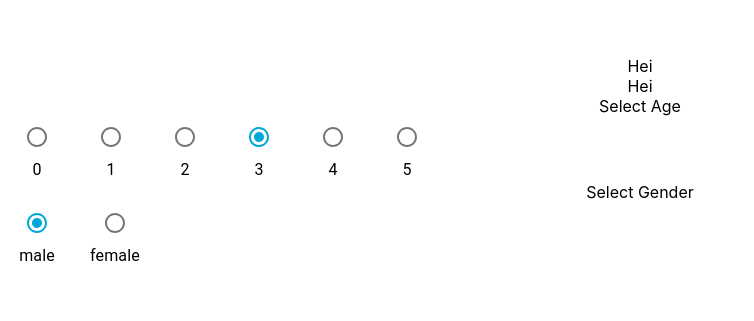
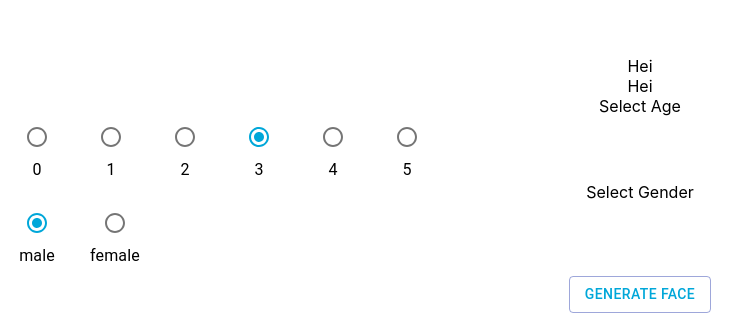
Before and after one commit to CogitoNTNU/face-aging, a React (Create React App) app in the folder face-aging-app/: page / in a window 1280 px wide. Shown: the part 1756-2077 px from the top of the page, without its empty margins (0-754 px from the left). Before the commit the page ends 2024 px from the top, so only its background shows below. Built offline with nearby package versions, Linux system fonts and the light colour scheme.

Commit message:
Added button to generate faces

```diff
--- a/face-aging-app/src/components/GenderSelector.tsx
+++ b/face-aging-app/src/components/GenderSelector.tsx
@@ -24,7 +24,6 @@ export default function GenderSelector({
   registerTargetGender,
   targetGender
 }: Props) {
-  {
   const handleChange = (event: ChangeEvent<unknown>) => {
     let value = (event.target as HTMLInputElement).value;
     console.log(value);
@@ -57,4 +56,3 @@ export default function GenderSelector({
     </div>
   );
 }
-}
--- /dev/null
+++ b/face-aging-app/src/components/GeneratePictureButton.tsx
@@ -0,0 +1,38 @@
+import React from "react";
+import { createStyles, makeStyles, Theme } from "@material-ui/core/styles";
+import Button from "@material-ui/core/Button";
+
+const useStyles = makeStyles((theme: Theme) =>
+  createStyles({
+    button: {
+      margin: theme.spacing(1),
+      color: "#00A7D9"
+    },
+    input: {
+      display: "none"
+    }
+  })
+);
+
+interface Props {
+  generateFace: Function;
+}
+
+export default function GeneratePictureButton({ generateFace }: Props) {
+  const classes = useStyles();
+
+  const handleOnClick = () => {
+    generateFace();
+  };
+
+  return (
+    <Button
+      variant="outlined"
+      color="primary"
+      className={classes.button}
+      onClick={handleOnClick}
+    >
+      Generate Face
+    </Button>
+  );
+}
--- a/face-aging-app/src/container/FaceAgeContainer.tsx
+++ b/face-aging-app/src/container/FaceAgeContainer.tsx
@@ -5,6 +5,7 @@ import AgeSelector from "../components/AgeSelector";
 import GenderSelector from "../components/GenderSelector";
 import PictureUploader from "../components/PictureUploader";
 import PictureViewer from "../components/PictureViewer";
+import GeneratePictureButton from "../components/GeneratePictureButton";
 
 export default function FaceAgeContainer() {
   const [targetAge, setTargetAge] = React.useState(3);
@@ -17,6 +18,8 @@ export default function FaceAgeContainer() {
   const registerTargetGender = (newTarget: string) => {
     setTargetGender(newTarget);
   };
+
+  const generateFace = () => {};
 
   return (
     <div>
@@ -33,6 +36,7 @@ export default function FaceAgeContainer() {
         registerTargetGender={registerTargetGender}
         targetGender={targetGender}
       />
+      <GeneratePictureButton generateFace={generateFace} />
     </div>
   );
 }
```
Lines whose indentation alone changed are shown as unchanged.
